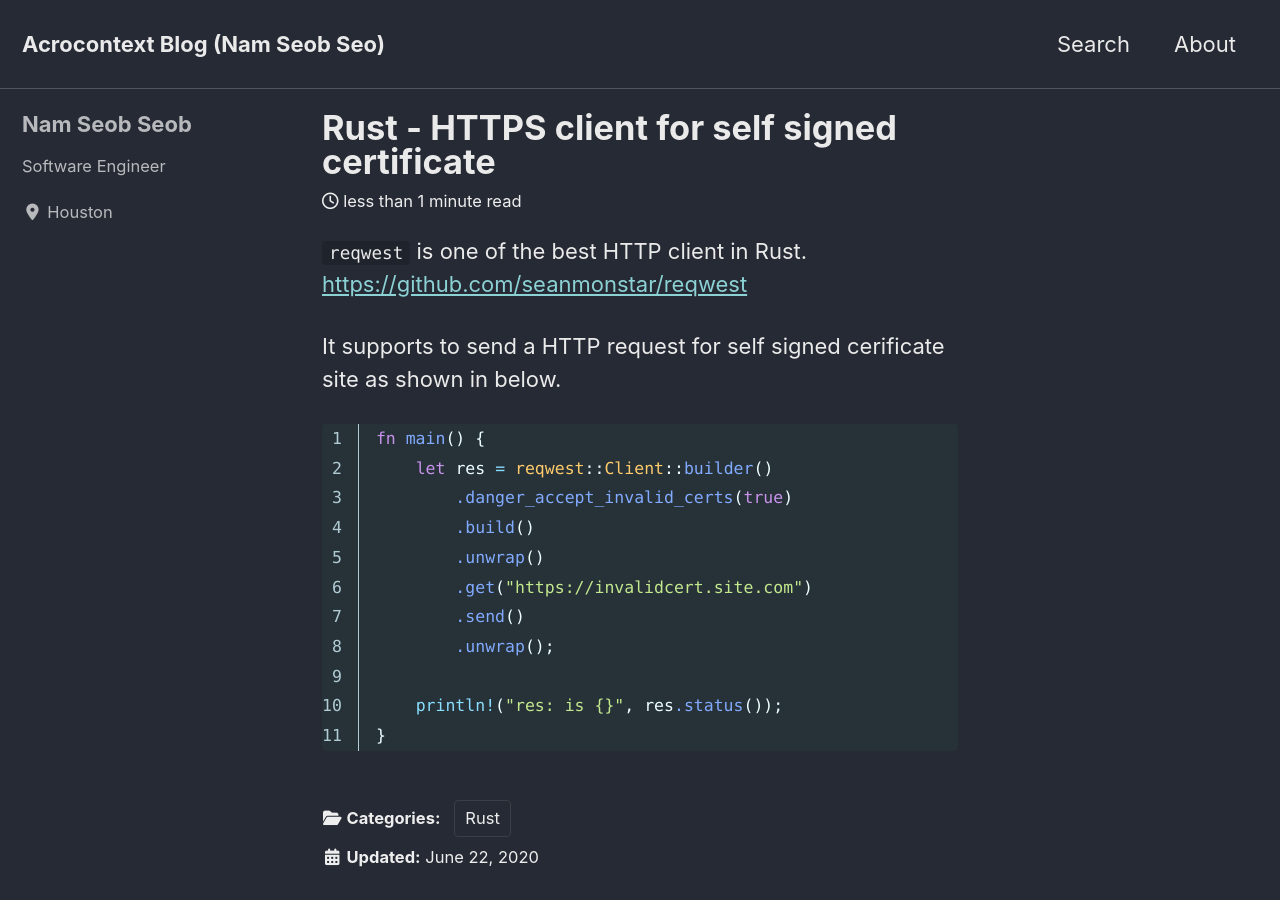
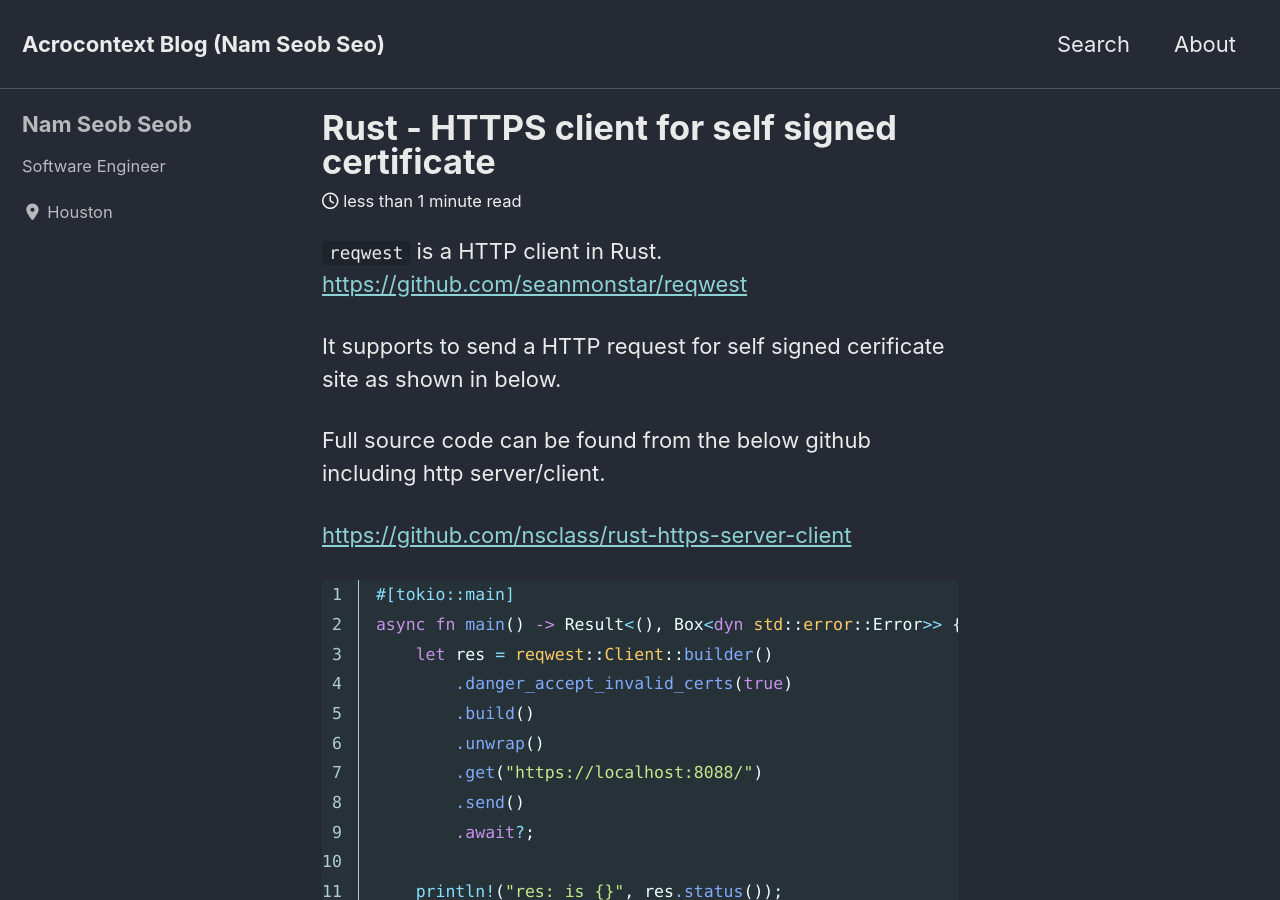
Before and after one commit to nsclass/nsclass.github.io, a Jekyll site: the page built from _posts/2020-06-21-rust-http-client-self-signed.md, in a window 1280 px wide and 900 px high. Built offline with Jekyll 4.4.1, drawn with Linux system fonts in a browser that asks for light colours; cached includes are drawn as plain includes; nearby versions of some CDN libraries.

Commit message:
updated code and github link

````diff
--- a/_posts/2020-06-21-rust-http-client-self-signed.md
+++ b/_posts/2020-06-21-rust-http-client-self-signed.md
@@ -12,21 +12,28 @@ categories:
 permalink: "2020/06/22/rust-https-self-signed-certificate"
 ---
 
-`reqwest` is one of the best HTTP client in Rust.
+`reqwest` is a HTTP client in Rust.
 [https://github.com/seanmonstar/reqwest](https://github.com/seanmonstar/reqwest)
 
 It supports to send a HTTP request for self signed cerificate site as shown in below.
 
+Full source code can be found from the below github including http server/client.
+
+[https://github.com/nsclass/rust-https-server-client](https://github.com/nsclass/rust-https-server-client)
+
 ```rust
-fn main() {
+#[tokio::main]
+async fn main() -> Result<(), Box<dyn std::error::Error>> {
     let res = reqwest::Client::builder()
         .danger_accept_invalid_certs(true)
         .build()
         .unwrap()
-        .get("https://invalidcert.site.com")
+        .get("https://localhost:8088/")
         .send()
-        .unwrap();
+        .await?;
 
     println!("res: is {}", res.status());
+
+    Ok(())
 }
 ```
````
